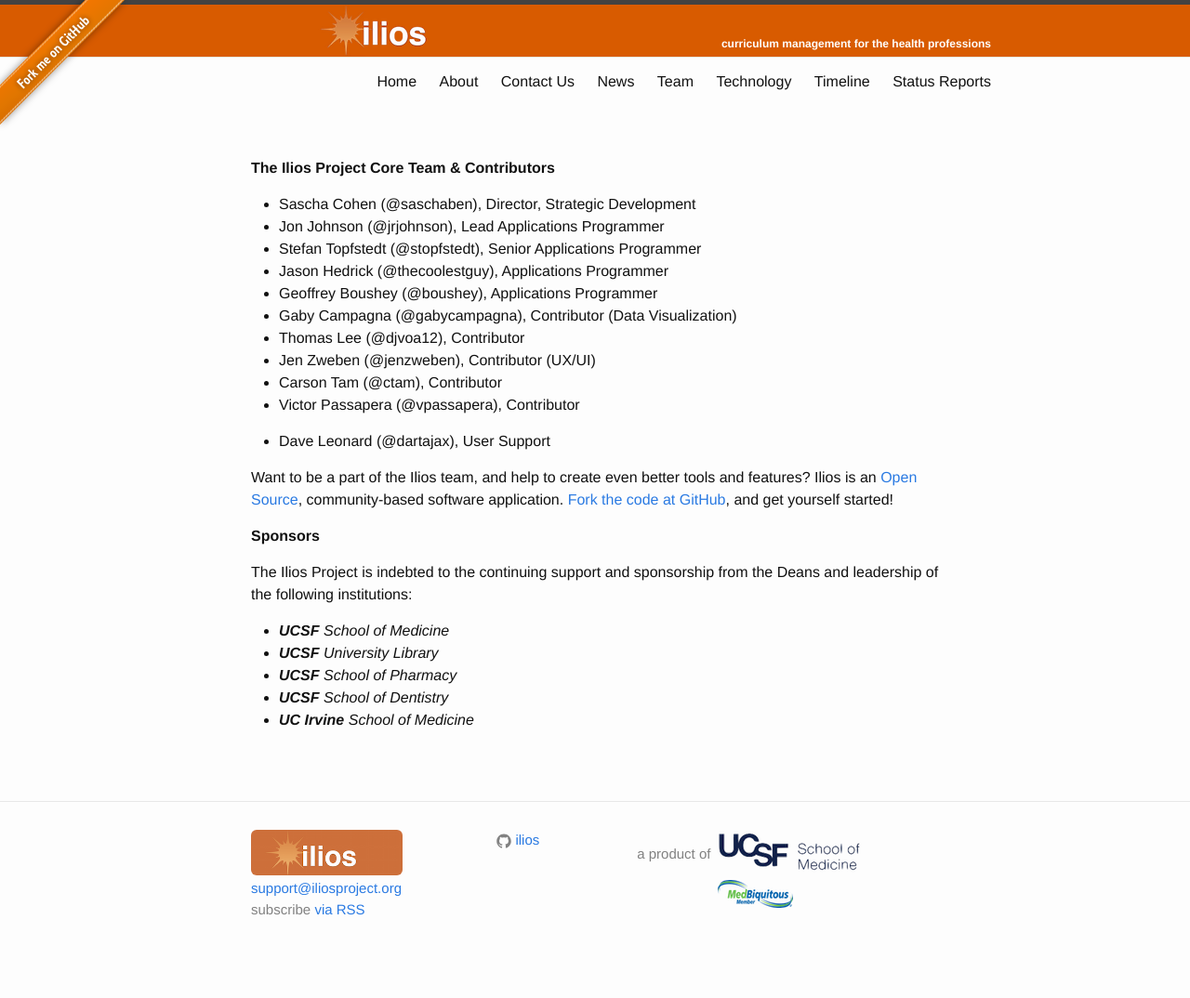
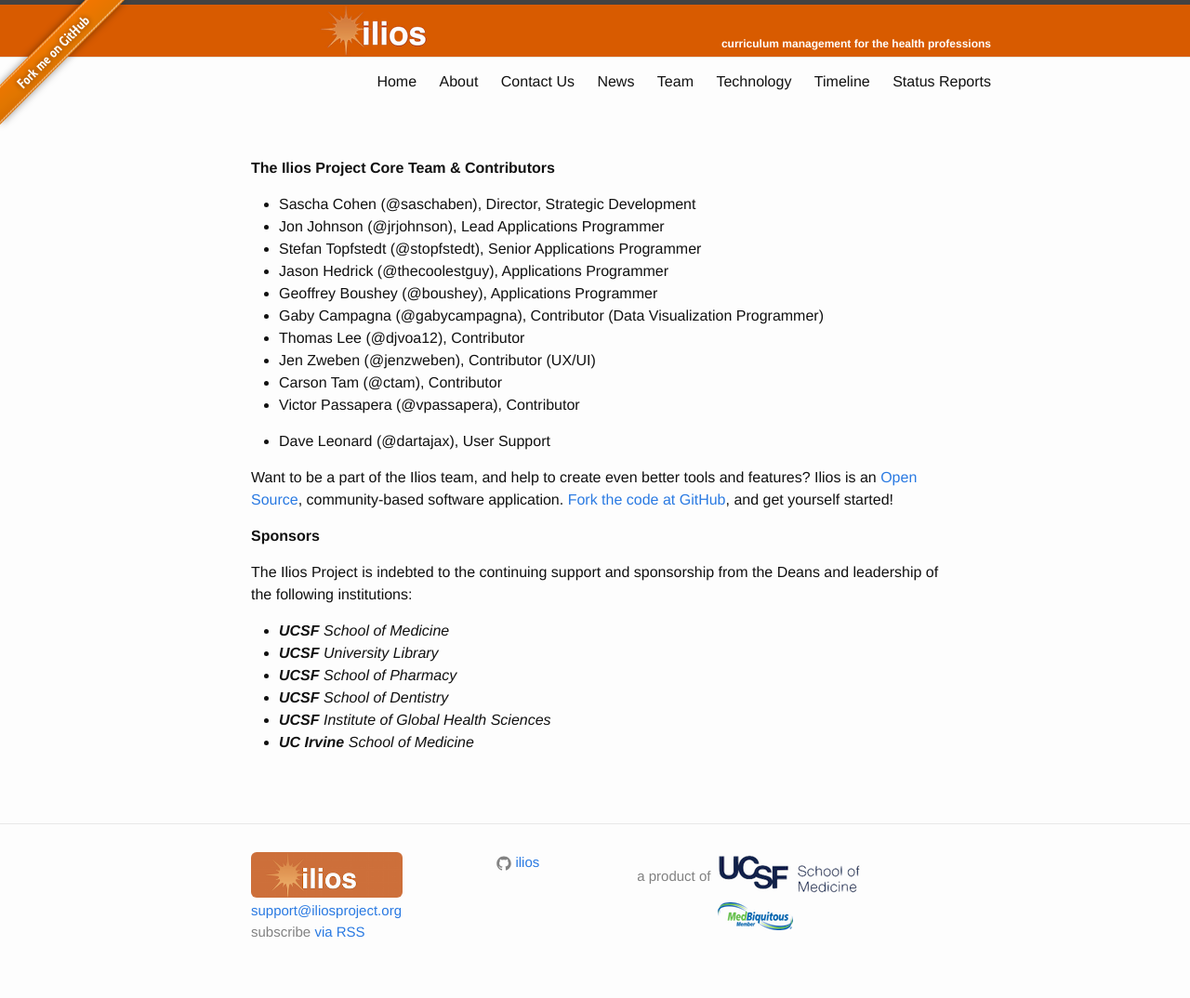
Before and after one commit to ilios/iliosproject.org, a Jekyll site: the page built from team.md, in a window 1280 px wide. Shown: the whole page at 93% size. Built offline with Jekyll 4.4.1, drawn with Linux system fonts in a browser that asks for light colours; before the commit the page ends 1050 px from its top, so only the background shows below that.

Commit message:
Update team.md

```diff
--- a/team.md
+++ b/team.md
@@ -11,7 +11,7 @@
 - Stefan Topfstedt (@stopfstedt), Senior Applications Programmer
 - Jason Hedrick (@thecoolestguy), Applications Programmer
 - Geoffrey Boushey (@boushey), Applications Programmer
-- Gaby Campagna (@gabycampagna), Contributor (Data Visualization)
+- Gaby Campagna (@gabycampagna), Contributor (Data Visualization Programmer)
 - Thomas Lee (@djvoa12), Contributor
 - Jen Zweben (@jenzweben), Contributor (UX/UI)
 - Carson Tam (@ctam), Contributor
@@ -30,4 +30,5 @@
 - **_UCSF_** _University Library_
 - **_UCSF_** _School of Pharmacy_
 - **_UCSF_** _School of Dentistry_
+- **_UCSF_** _Institute of Global Health Sciences_
 - **_UC Irvine_** _School of Medicine_
```
